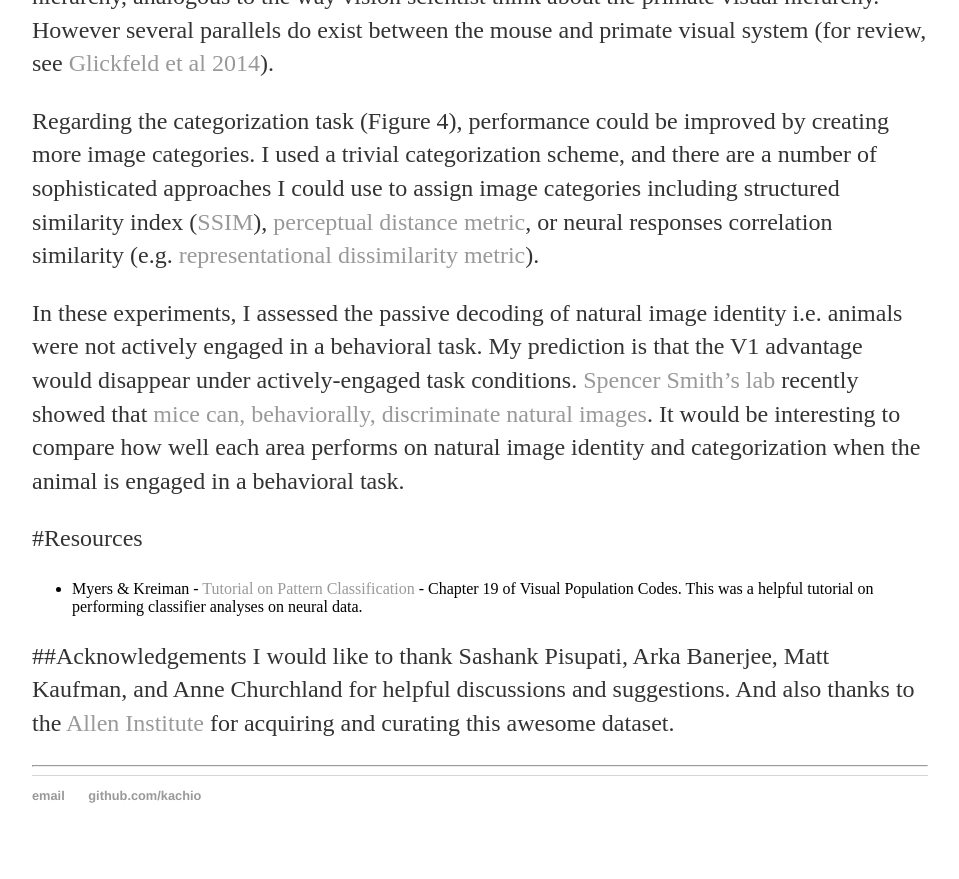
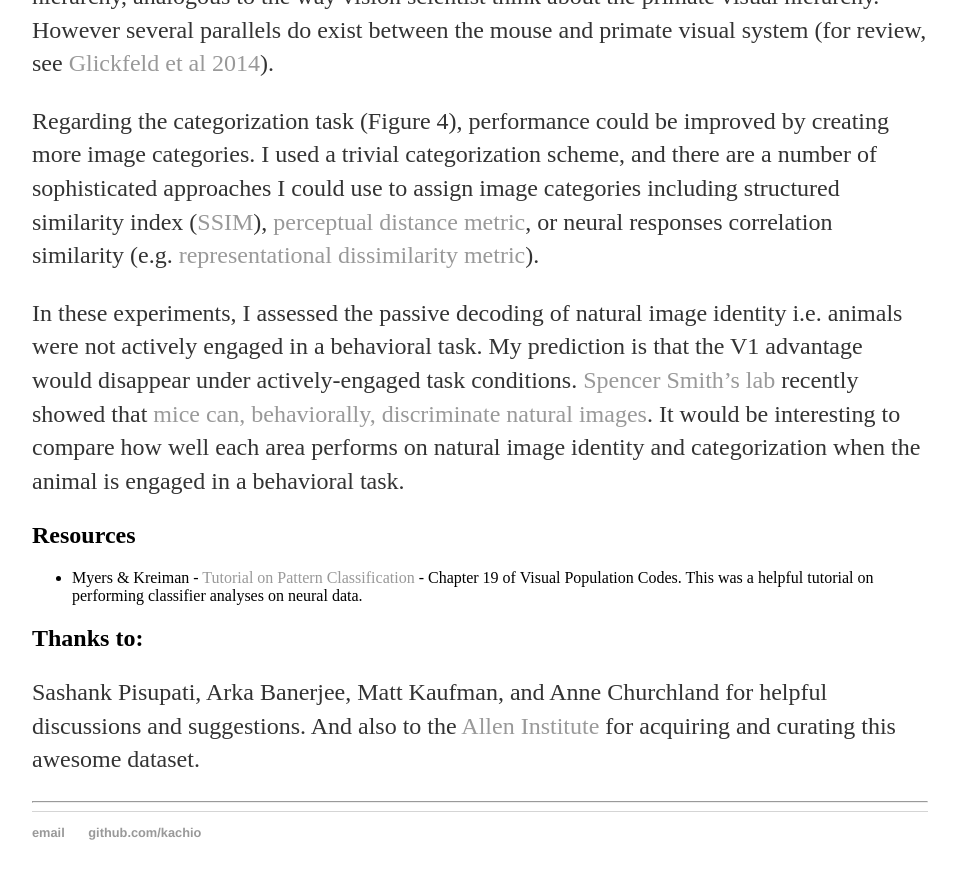
Before and after one commit to kachiO/kachio.github.io, a Jekyll site: the page built from _posts/2016-12-10-Decoding-Identity-of-Natural-Images.markdown, in a window 1280 px wide and 900 px high, scrolled down 7413 px. Shown: the top 879 px of the window, without its empty margins (160-1119 px from the left). Built offline with Jekyll 4.4.1, drawn with Linux system fonts in a browser that asks for light colours.

Commit message:
Update 2016-12-10-Decoding-Identity-of-Natural-Images.markdown

```diff
--- a/_posts/2016-12-10-Decoding-Identity-of-Natural-Images.markdown
+++ b/_posts/2016-12-10-Decoding-Identity-of-Natural-Images.markdown
@@ -89,8 +89,8 @@ Regarding the categorization task (Figure 4), performance could be improved by c
 In these experiments, I assessed the passive decoding of natural image identity i.e.  animals were not actively engaged in a behavioral task. My prediction is that the V1 advantage would disappear under actively-engaged task conditions.
 [Spencer Smith's lab](http://www.slslab.org/) recently showed that [mice can, behaviorally, discriminate natural images](http://www.slslab.org/nid/2016/08/11/introduction-to-this-project/). It would be interesting to compare how well each area performs on natural image identity and categorization when the animal is engaged in a behavioral task.
 
-#Resources
+<h2>Resources</h2>
 * Myers & Kreiman - [Tutorial on Pattern Classification](http://klab.tch.harvard.edu/publications/PDFs/8404_019.pdf) - Chapter 19 of Visual Population Codes. This was a helpful tutorial on performing classifier analyses on neural data.
 
-##Acknowledgements
-I would like to thank Sashank Pisupati, Arka Banerjee, Matt Kaufman, and Anne Churchland for helpful discussions and suggestions. And also thanks to the [Allen Institute](alleninstitute.org) for acquiring and curating this awesome dataset.
+<h2>Thanks to:</h2>
+Sashank Pisupati, Arka Banerjee, Matt Kaufman, and Anne Churchland for helpful discussions and suggestions. And also to the [Allen Institute](alleninstitute.org) for acquiring and curating this awesome dataset.
```
